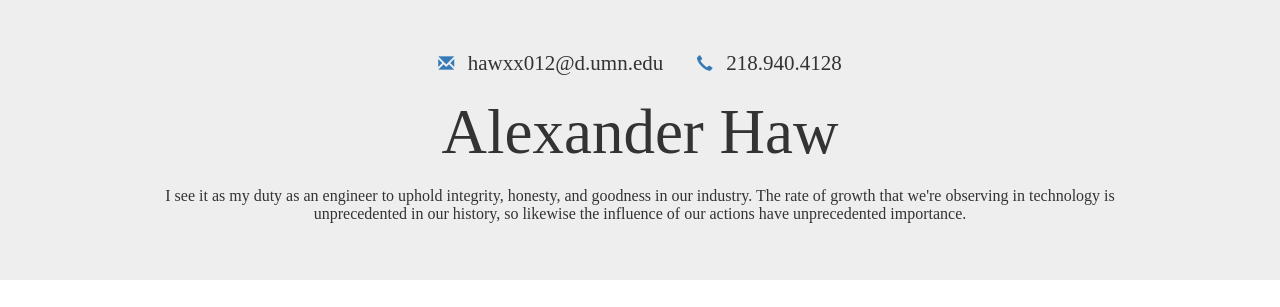
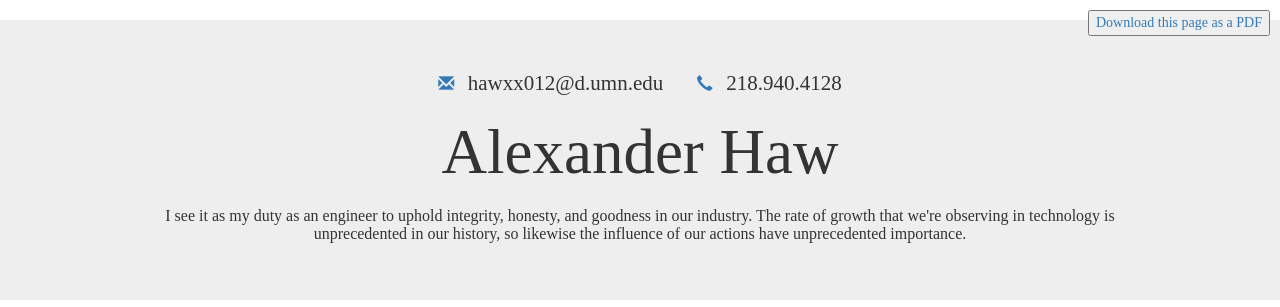
Before and after one commit to alex-haw/alex-haw.github.io, a plain HTML site: page index.html in a window 1280 px wide. Shown: the top 307 px of the page. Drawn offline with nearby package versions, Linux system fonts and the light colour scheme.

Commit message:
added button for pdf

```diff
--- a/index.html
+++ b/index.html
@@ -11,6 +11,9 @@
 		<link rel="stylesheet" href="./alex-haw.css"/>
 	</head>
 	<body>
+	<div class="text-center" style="padding: 10px;">
+		<a href="./resume-alexanderhaw.pdf" style="float: right; font-size: 14px;"><button>Download this page as a PDF</button></a>
+	</div>
 	<div class="jumbotron text-center">
 		<div>
 			<span class="contact_set">
```
Also changed, not shown: 1 other file.
